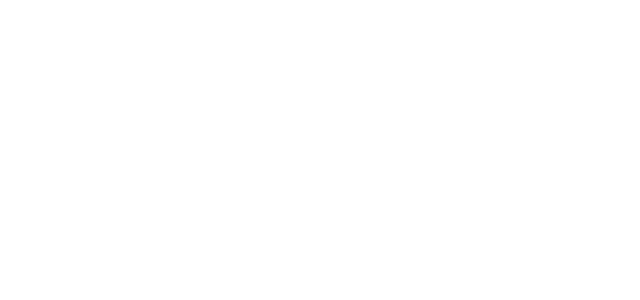
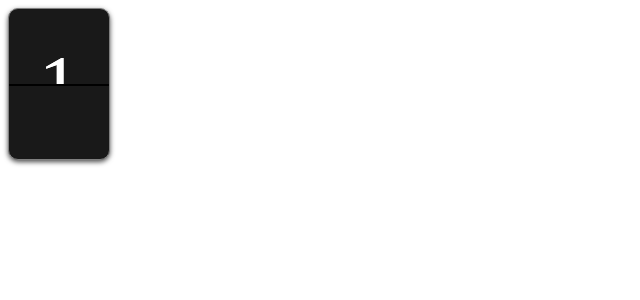
Before and after one commit to optshj/FlipClock, a React (Create React App) app: page / in a window 1280 px wide. Shown: the top 300 px of the page, without its empty margins (0-640 px from the left). Built offline with nearby package versions, Linux system fonts and the light colour scheme.

Commit message:
[Feat] 시계 UI 작성중

```diff
--- a/src/App.tsx
+++ b/src/App.tsx
@@ -4,7 +4,7 @@
 function App() {
   return (
     <div className="App">
-		<FlipClock></FlipClock>
+		  <FlipClock></FlipClock>
     </div>
   );
 }
--- a/src/components/js/FlipClock.tsx
+++ b/src/components/js/FlipClock.tsx
@@ -1,12 +1,57 @@
 import React from 'react';
-
+import styled from 'styled-components';
+const Div = styled.div`
+	position:absolute;
+	z-index:1;
+	left:0;
+	overflow:hidden;
+	width:100%;
+	height:50%;
+`
+const Template = styled.div`
+	position:absolute;
+	box-shadow:0 2px 5px rgba(0,0,0,.7);
+	width:100px;
+	height:150px;
+	border:1px solid gray;
+	border-radius:10px;
+	background-color:#191919;
+`
+const Upper = styled(Div)`
+	top:0;
+	transform-origin:50% 100%;
+	border-bottom:solid 2px black;
+`
+const Lower = styled(Div)`
+	top:0;
+	transform-origin:50% 0%;
+`
+const Number = styled(Div)`
+	font-size:80px;
+	color:white;
+	display:flex;
+	height:200%;
+	align-items:center;
+	justify-content:center;
+`
 
 function FlipClock() {
 
 
 	return(
 		<>
-
+			<Template>
+				<Upper>
+					<Number>
+						1
+					</Number>
+				</Upper>
+				<Lower>
+					<Number>
+						1
+					</Number>
+				</Lower>
+			</Template>
 		</>
 	)
 }
```
